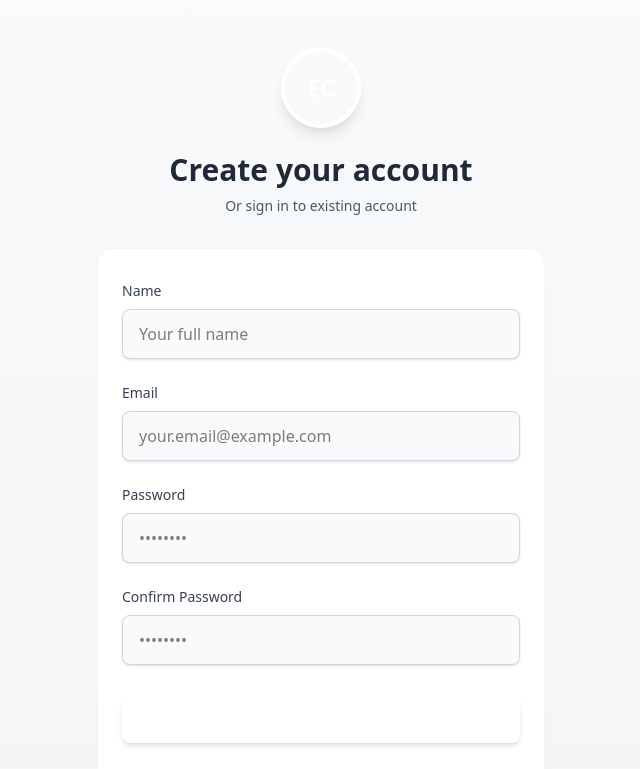
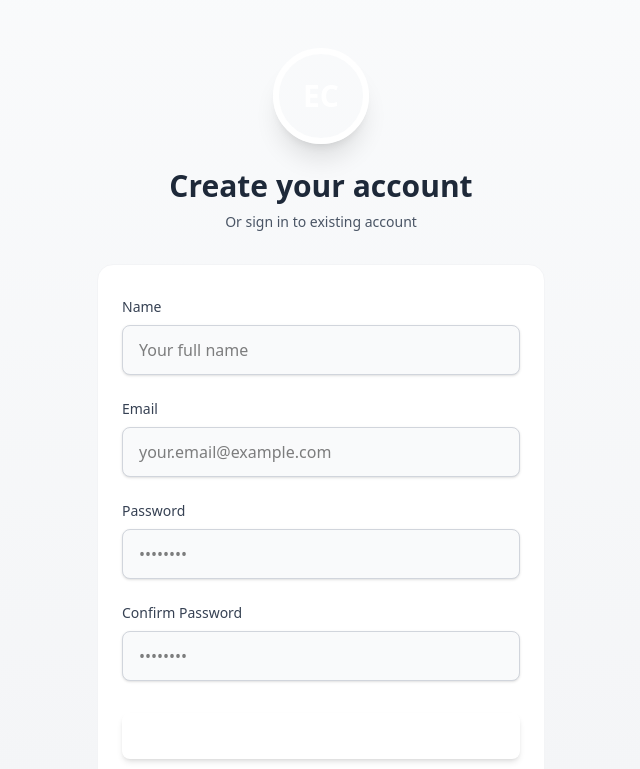
Before and after one commit to shankaraswal/react-context-api, a Next.js app: page /register in a window 1280 px wide. Shown: the top 769 px of the page, without its empty margins (319-959 px from the left). Built offline with nearby package versions, Linux system fonts and the light colour scheme.

Commit message:
Fix logo visibility issues with stronger colors and borders

```diff
--- a/src/app/(auth)/login/page.tsx
+++ b/src/app/(auth)/login/page.tsx
@@ -6,7 +6,7 @@ export default function LoginPage() {
     <div className="min-h-screen bg-gradient-to-b from-gray-50 to-gray-100 flex flex-col justify-center py-12 sm:px-6 lg:px-8">
       <div className="sm:mx-auto sm:w-full sm:max-w-md">
         <div className="flex justify-center">
-          <div className="h-20 w-20 bg-maroon-700 text-white flex items-center justify-center rounded-full text-2xl font-bold shadow-lg border-4 border-primary-300">
+          <div className="h-24 w-24 bg-maroon-700 text-white flex items-center justify-center rounded-full text-3xl font-bold shadow-xl border-[6px] border-primary-400">
             EC
           </div>
         </div>
--- a/src/app/(auth)/register/page.tsx
+++ b/src/app/(auth)/register/page.tsx
@@ -6,7 +6,7 @@ export default function RegisterPage() {
     <div className="min-h-screen bg-gradient-to-b from-gray-50 to-gray-100 flex flex-col justify-center py-12 sm:px-6 lg:px-8">
       <div className="sm:mx-auto sm:w-full sm:max-w-md">
         <div className="flex justify-center">
-          <div className="h-20 w-20 bg-maroon-700 text-white flex items-center justify-center rounded-full text-2xl font-bold shadow-lg border-4 border-primary-300">
+          <div className="h-24 w-24 bg-maroon-700 text-white flex items-center justify-center rounded-full text-3xl font-bold shadow-xl border-[6px] border-primary-400">
             EC
           </div>
         </div>
--- a/src/app/(shop)/layout.tsx
+++ b/src/app/(shop)/layout.tsx
@@ -44,7 +44,7 @@ export default function ShopLayout({
           <div className="flex justify-between h-16 items-center">
             <div className="flex items-center">
               <Link href="/products" className="flex-shrink-0">
-                <div className="h-12 w-12 bg-maroon-700 text-white flex items-center justify-center rounded-full text-xl font-bold shadow-md border-2 border-primary-300">
+                <div className="h-14 w-14 bg-maroon-700 text-white flex items-center justify-center rounded-full text-xl font-bold shadow-md border-[3px] border-primary-400">
                   EC
                 </div>
               </Link>
```
